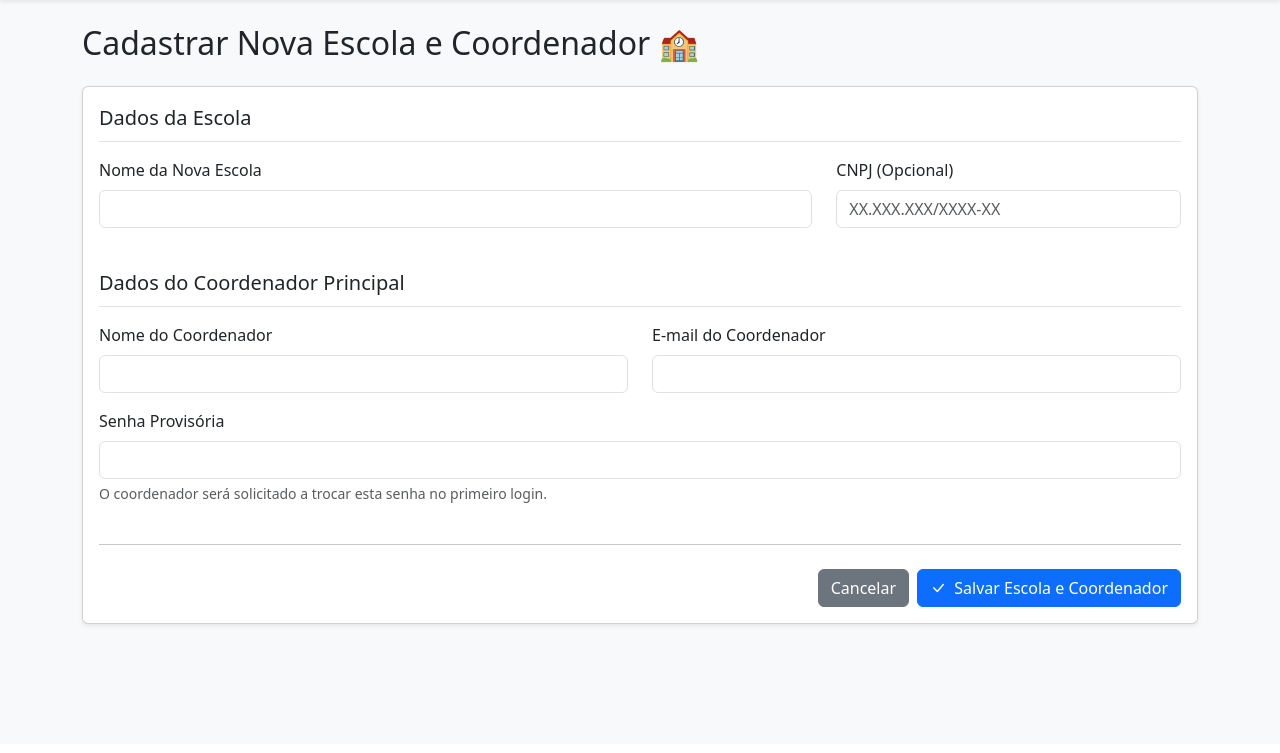
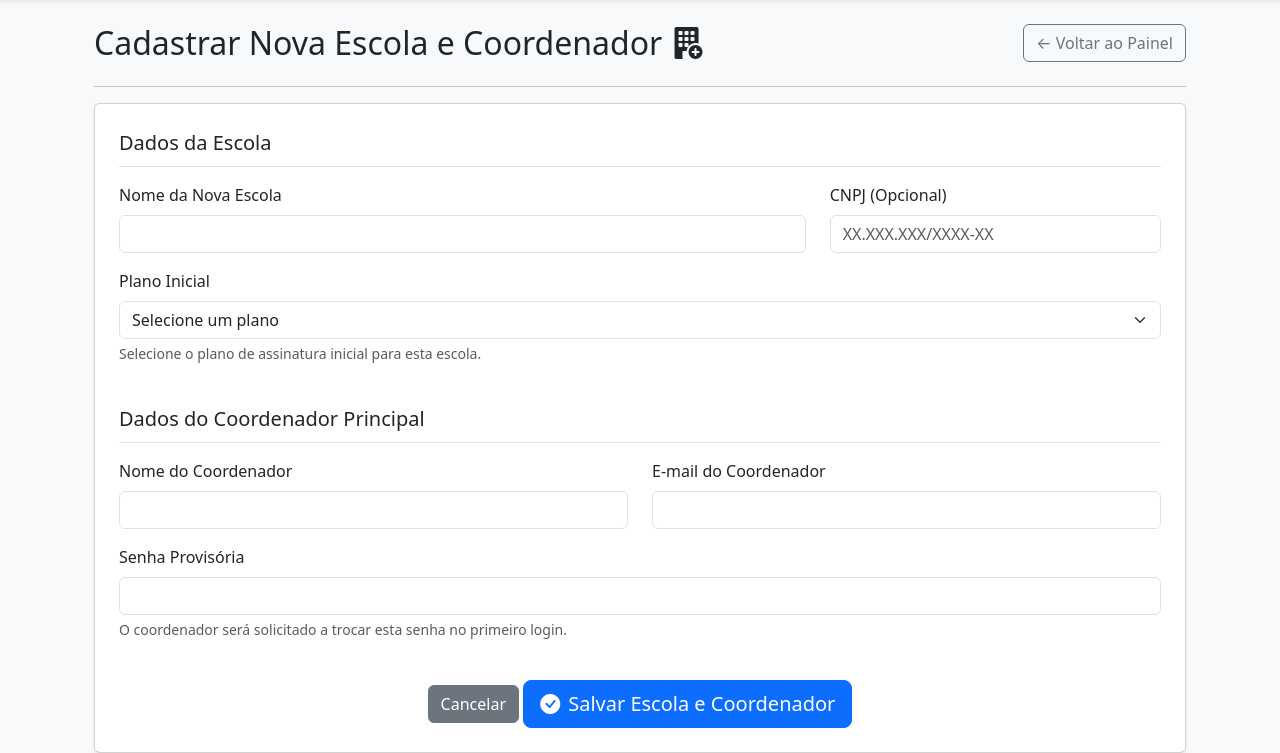
Before and after one commit to ManoelJoseFeitosa/onlinetests, a Flask app: template site/templates/app/nova_escola.html in a window 1280 px wide. Shown: the part 56-809 px from the top of the page. Before the commit the page ends 683 px from the top, so only its background shows below. Run offline with Flask 3, Linux system fonts and the light colour scheme; the template is opened without the code that fills it, so the values that code supplies are empty.

Commit message:
FIX: Corrige formulário de nova escola com campo de plano e botão voltar

```diff
--- a/site/templates/app/nova_escola.html
+++ b/site/templates/app/nova_escola.html
@@ -3,10 +3,16 @@
 {% block title %}Cadastrar Nova Escola{% endblock %}
 
 {% block content %}
-<h1 class="h2 mb-4">Cadastrar Nova Escola e Coordenador 🏫</h1>
+<div class="container mt-4">
+    <div class="d-flex justify-content-between align-items-center mb-4">
+        <h2 class="mb-0">Cadastrar Nova Escola e Coordenador <i class="bi bi-building-fill-add"></i></h2>
+        <!-- BOTÃO PARA VOLTAR ADICIONADO AQUI -->
+        <a href="{{ url_for('superadmin_painel') }}" class="btn btn-outline-secondary">&larr; Voltar ao Painel</a>
+    </div>
+    <hr>
 
     <div class="card shadow-sm">
-    <div class="card-body">
+        <div class="card-body p-4">
             <form method="POST">
                 <fieldset class="mb-4">
                     <legend class="fs-5 border-bottom pb-2 mb-3">Dados da Escola</legend>
@@ -19,6 +25,17 @@
                             <label for="cnpj_escola" class="form-label">CNPJ (Opcional)</label>
                             <input type="text" class="form-control" id="cnpj_escola" name="cnpj_escola" placeholder="XX.XXX.XXX/XXXX-XX">
                         </div>
+                    </div>
+                    <!-- CAMPO DE SELEÇÃO DE PLANO ADICIONADO AQUI -->
+                    <div class="form-group mb-3">
+                        <label for="plano" class="form-label">Plano Inicial</label>
+                        <select class="form-select" id="plano" name="plano" required>
+                            <option value="" disabled selected>Selecione um plano</option>
+                            {% for plan_key, plan_details in plans.items() %}
+                                <option value="{{ plan_key }}">{{ plan_details.display_name }}</option>
+                            {% endfor %}
+                        </select>
+                        <div class="form-text">Selecione o plano de assinatura inicial para esta escola.</div>
                     </div>
                 </fieldset>
 
@@ -41,15 +58,14 @@
                     </div>
                 </fieldset>
 
-            <hr class="my-4">
-
-            <div class="d-flex justify-content-end">
-                <a href="{{ url_for('superadmin_painel') }}" class="btn btn-secondary me-2">Cancelar</a>
-                <button type="submit" class="btn btn-primary">
-                    <i class="bi bi-check-lg me-1"></i> Salvar Escola e Coordenador
+                <div class="text-center mt-4">
+                    <a href="{{ url_for('superadmin_painel') }}" class="btn btn-secondary">Cancelar</a>
+                    <button type="submit" class="btn btn-primary btn-lg">
+                        <i class="bi bi-check-circle-fill me-2"></i>Salvar Escola e Coordenador
                     </button>
                 </div>
             </form>
         </div>
     </div>
+</div>
 {% endblock %}
```
Also changed, not shown: site/templates/app/superadmin_painel.html (+13 -7 lines). Lines whose indentation alone changed are shown as unchanged.
